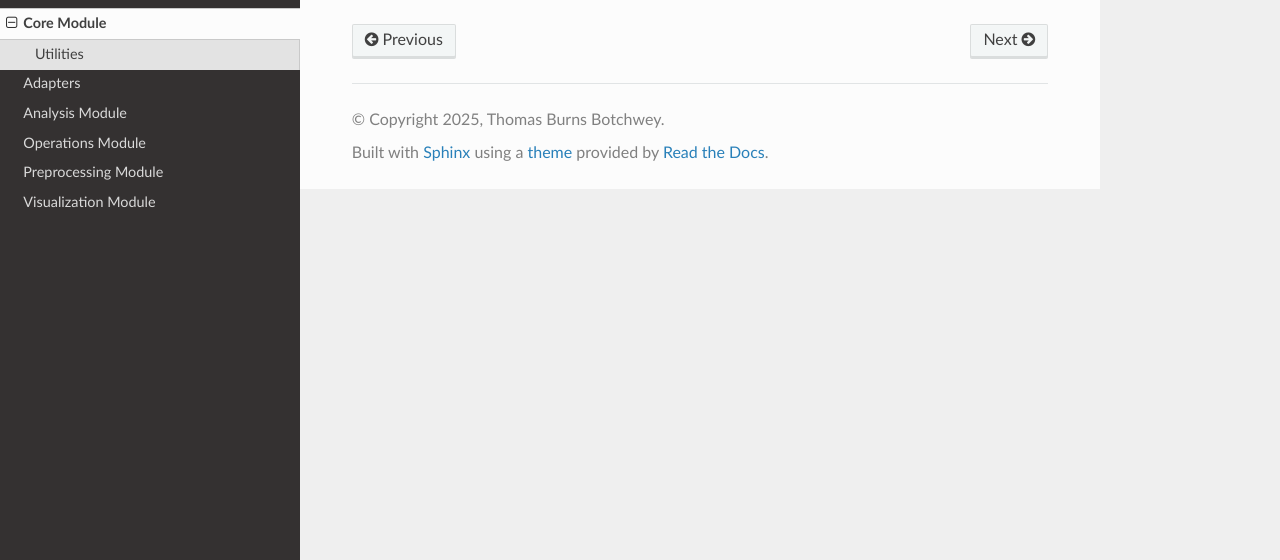
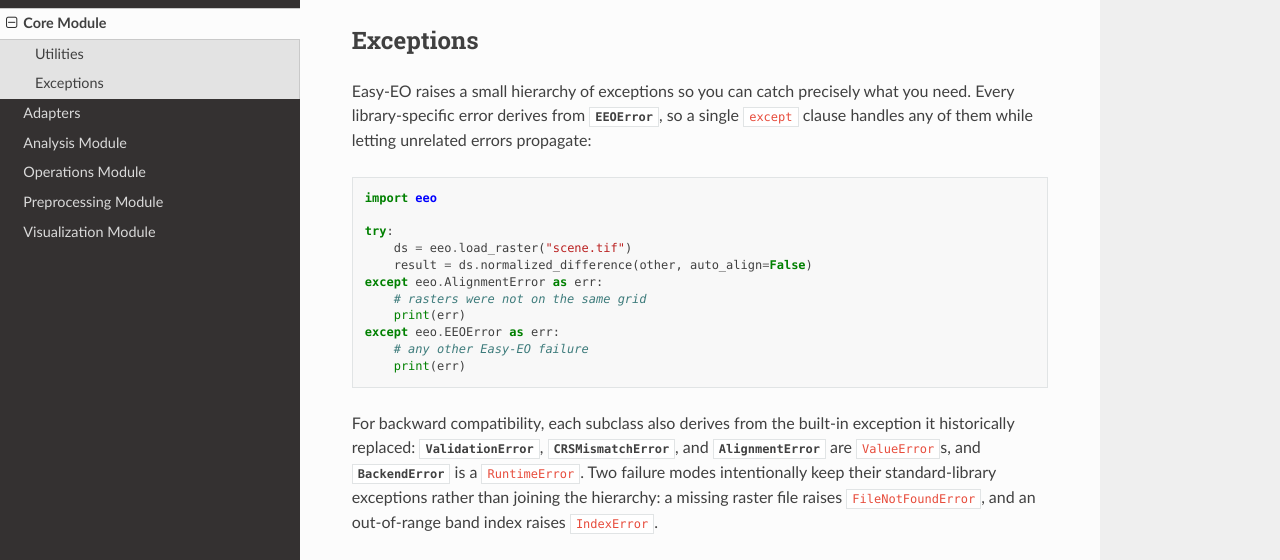
Before and after one commit to Tommy-Burns/easy-eo, a Sphinx documentation site: the page built from docs/source/modules/core.rst, in a window 1280 px wide and 1289 px high. Shown: the part 440-1000 px from the top of the window. Built offline with Sphinx 7.4.7 and the Read the Docs theme 3.1.0, drawn with Linux system fonts in a browser that asks for light colours; grey boxes are pictures that could not be loaded.

Commit message:
docs: add CHANGELOG and document the exception hierarchy

```diff
--- a/docs/source/modules/core.rst
+++ b/docs/source/modules/core.rst
@@ -5,8 +5,43 @@ Core Module
     :members:
     :undoc-members:
     :show-inheritance:
+    :exclude-members: EEOError, ValidationError, CRSMismatchError, AlignmentError, BackendError
 
 Utilities
 ---------
 
 .. autofunction:: eeo.show_versions
+
+Exceptions
+----------
+
+Easy-EO raises a small hierarchy of exceptions so you can catch precisely what
+you need. Every library-specific error derives from :class:`~eeo.EEOError`, so a
+single ``except`` clause handles any of them while letting unrelated errors
+propagate:
+
+.. code-block:: python
+
+    import eeo
+
+    try:
+        ds = eeo.load_raster("scene.tif")
+        result = ds.normalized_difference(other, auto_align=False)
+    except eeo.AlignmentError as err:
+        # rasters were not on the same grid
+        print(err)
+    except eeo.EEOError as err:
+        # any other Easy-EO failure
+        print(err)
+
+For backward compatibility, each subclass also derives from the built-in
+exception it historically replaced: :class:`~eeo.ValidationError`,
+:class:`~eeo.CRSMismatchError`, and :class:`~eeo.AlignmentError` are
+``ValueError``\ s, and :class:`~eeo.BackendError` is a ``RuntimeError``. Two
+failure modes intentionally keep their standard-library exceptions rather than
+joining the hierarchy: a missing raster file raises ``FileNotFoundError``, and
+an out-of-range band index raises ``IndexError``.
+
+.. automodule:: eeo.core.exceptions
+    :members:
+    :show-inheritance:
```
Also changed, not shown: CHANGELOG.md (added, +110 -0 lines).
